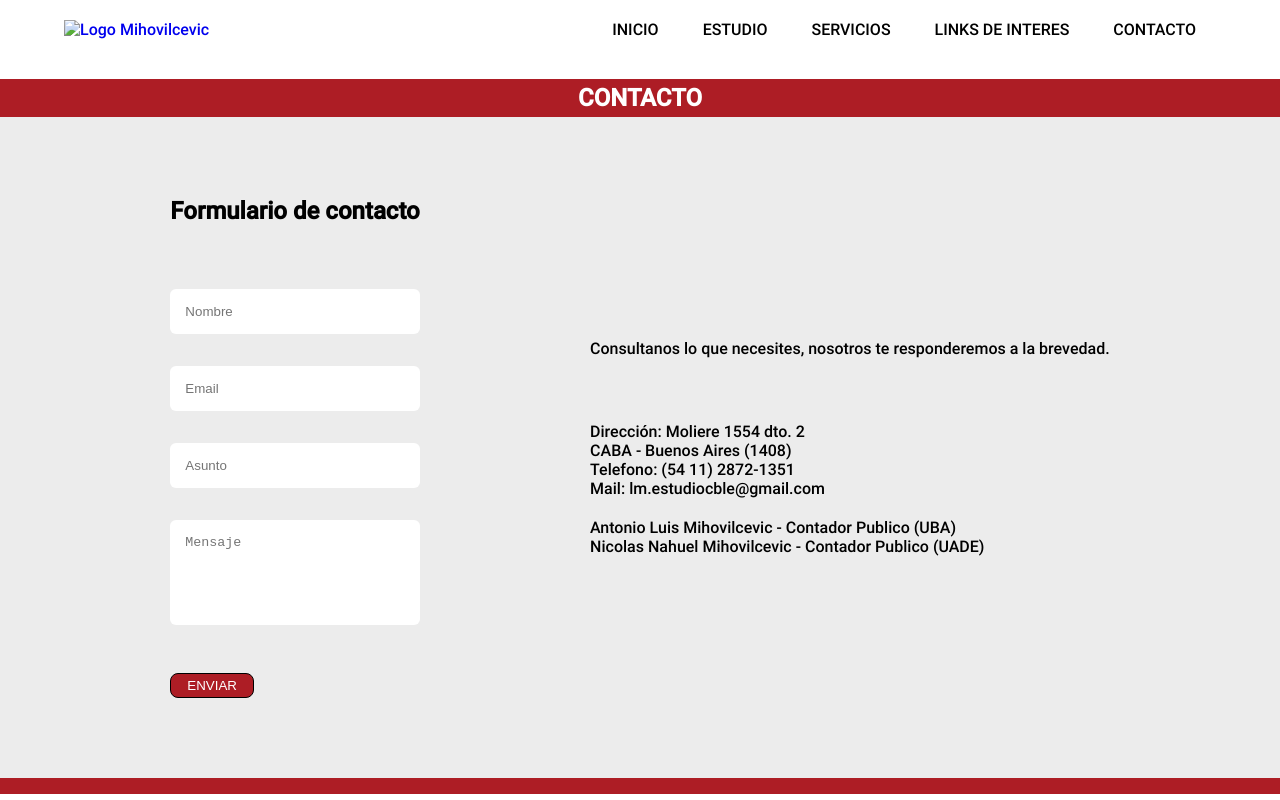
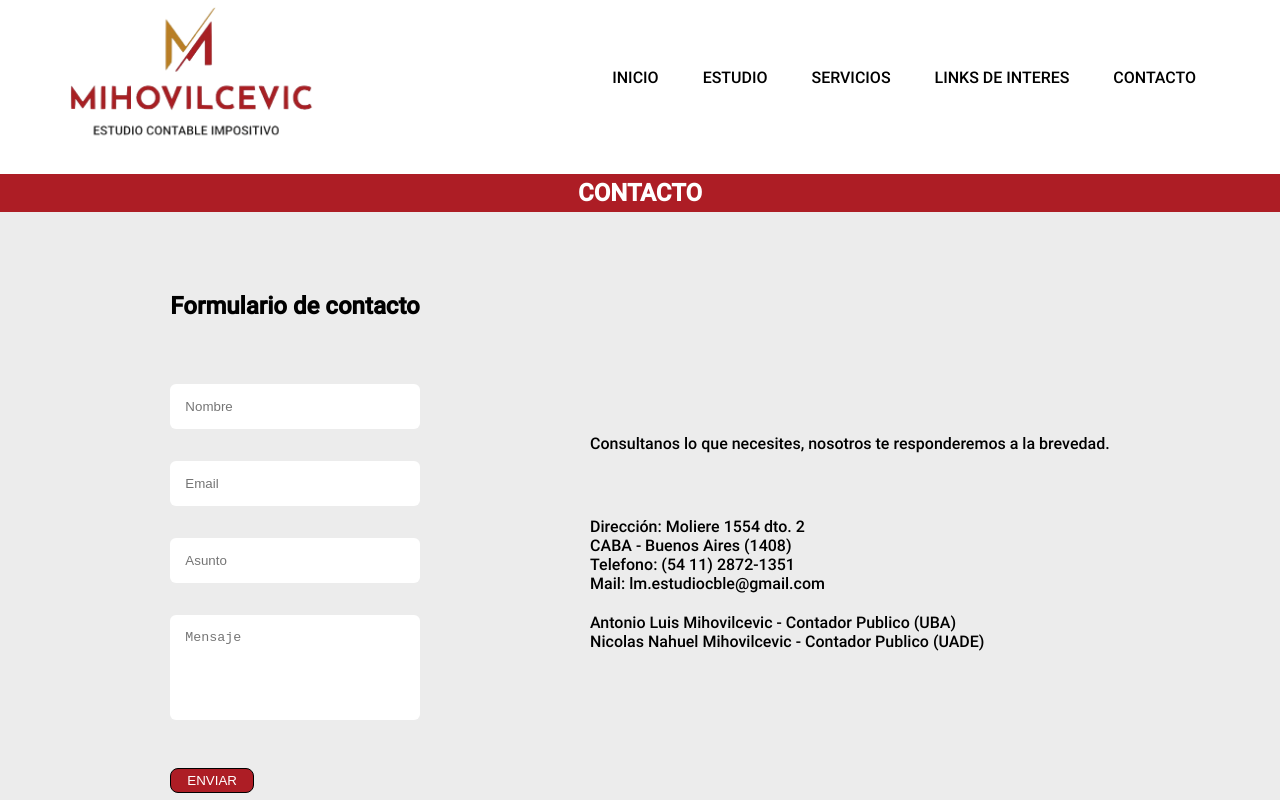
Before and after one commit to nicomihovil/PreEntrega2-Mihovilcevic, a plain HTML site: page pages/contacto.html in a window 1280 px wide. Shown: the top 800 px of the page. Drawn offline with Linux system fonts and the light colour scheme.

Commit message:
commit 1

```diff
--- a/pages/contacto.html
+++ b/pages/contacto.html
@@ -11,7 +11,7 @@
 <body>
     <header>
         <nav class="tab-header">
-                <a href="../index.html"><img src="./img/Logo Mihovilcevic vertical.png" class="logo-sup" alt="Logo Mihovilcevic"></a>
+                <a href="../index.html"><img src="../img/Logo Mihovilcevic vertical.png" class="logo-sup" alt="Logo Mihovilcevic"></a>
                 <div id="menu">
                     <ul>
                         <li class="bullets"><a href="../index.html">INICIO</a></li>
```
Also changed, not shown: pages/estudio.html (+1 -1 lines), pages/link.html (+1 -1 lines), pages/servicios.html (+1 -1 lines).
